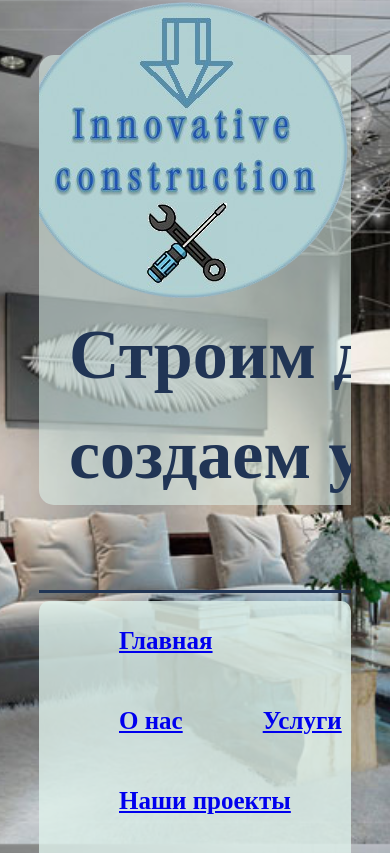
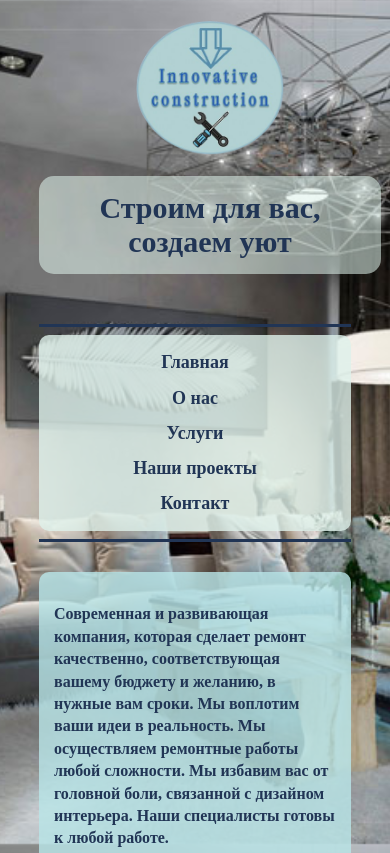
Before and after one commit to OlgaEvfs/OlgaEvfs.github.io, a plain HTML site: page Home_page/index.html in a window 390 px wide. Shown: the top 853 px of the page. Drawn offline with Linux system fonts and the light colour scheme.

Commit message:
Update Portfolio

```diff
--- a/Home_page/homePage.css
+++ b/Home_page/homePage.css
@@ -6,84 +6,142 @@ html, body {
 }
 body {
     background-image: url('Images/oboi.jpg');
-    background-size: cover; /* Растягиваем картинку на весь экран */
-    background-position: center center; /* Центрируем картинку */
-    background-attachment: fixed; /* Закрепляем картинку, чтобы она не двигалась при прокрутке */
+    background-size: cover;
+    background-position: center center;
+    background-attachment: fixed;
     background-repeat: no-repeat;
-    position: relative; /* Вместо absolute */
+    position: relative;
     top: 0;
     left: 0;
 }
-.wrapper {
-    width: 1280px;
+.container {
+    width: 80%;
     margin: 0 auto;
 }
+
 header {
-    overflow: hidden;
+    display: flex;
+    justify-content: space-between;
+    align-items: center;
+    flex-wrap: wrap;
     margin-bottom: 30px;
+    padding-top: 20px;
 }
+
 header img {
-    float: right;
+    max-width: 200px;
+    height: auto;
 }
-main {
-    overflow: hidden;
-    clear: both;
+
+header h1 {
+    font-size: clamp(30px, 5vw, 70px); /* Адаптивный размер шрифта */
+    color: #213555;
+    background: #DFF2EB8F;
+    max-width: 600px;
+    width: 100%;
+    border-radius: 15px;
+    padding: 20px;
+    margin: 20px 0;
 }
-header h1 {
-    font-size: 70px;
-    color: #213555;
-    line-height: 100px;
-    background: #DFF2EB8F;
-    width: 600px;
-    border-radius: 15px;
-    margin-top: 55px;
-    padding-left: 30px;
-}
+
 .navigation {
     background: #DFF2EBCC;
-    font-size: 30px;
+    border-radius: 10px;
+    display: flex;
+    justify-content: space-around;
+    flex-wrap: wrap;
+    padding: 10px;
+}
+
+.navigation p {
+    font-size: clamp(18px, 2vw, 30px);
     font-weight: bold;
-    border-radius: 10px;
-    overflow: hidden;
+    margin: 10px;
 }
-.navigation p {
-    float: left;
-    margin-left: 80px;
+
+.navigation a {
+    text-decoration: none;
+    color: #213555;
 }
+
 .section {
     clear: both;
     border-radius: 10px;
-    padding: 15px;
-    margin-top: 50px;
-    margin-bottom: 50px;
+    padding: 20px;
+    margin-top: 30px;
+    margin-bottom: 30px;
 }
+
 h1 {
     color: #213555;
-    background: none;
-    font-size: 50px;
+    font-size: clamp(24px, 4vw, 50px);
 }
+
 p {
-    font-size: 25px;
+    font-size: clamp(16px, 1.5vw, 25px);
     color: #213555;
     font-weight: bold;
-    line-height: 30px;
+    line-height: 1.4;
 }
+
 hr {
     border: none;
     border-top: 3px solid #213555;
 }
+
 footer {
     background: #DFF2EBCC;
     border-radius: 15px;
     margin-bottom: 20px;
-    overflow: hidden;
-    clear: both;
+    padding: 15px;
+    display: flex;
+    justify-content: space-around;
+    flex-wrap: wrap;
 }
+
 footer p {
-    float: left;
-    margin-left: 80px;
+    margin: 5px 10px;
 }
-img {
-    margin-left: 10px;
-    margin-bottom:3px;
+
+/* --- MEDIA --- */
+
+@media (max-width: 768px) {
+    .container {
+        width: 95%;
+    }
+
+    header {
+        flex-direction: column;
+        text-align: center;
+    }
+
+    header h1 {
+        width: 100%;
+        margin-left: 0;
+        padding: 15px;
+    }
+
+    .navigation {
+        flex-direction: column;
+        align-items: center;
+    }
+
+    .navigation p {
+        margin: 5px 0;
+    }
+
+    footer {
+        flex-direction: column;
+        text-align: center;
+    }
 }
+
+@media (max-width: 480px) {
+    header img {
+        max-width: 150px;
+    }
+
+    .section {
+        padding: 15px;
+    }
+}
```
